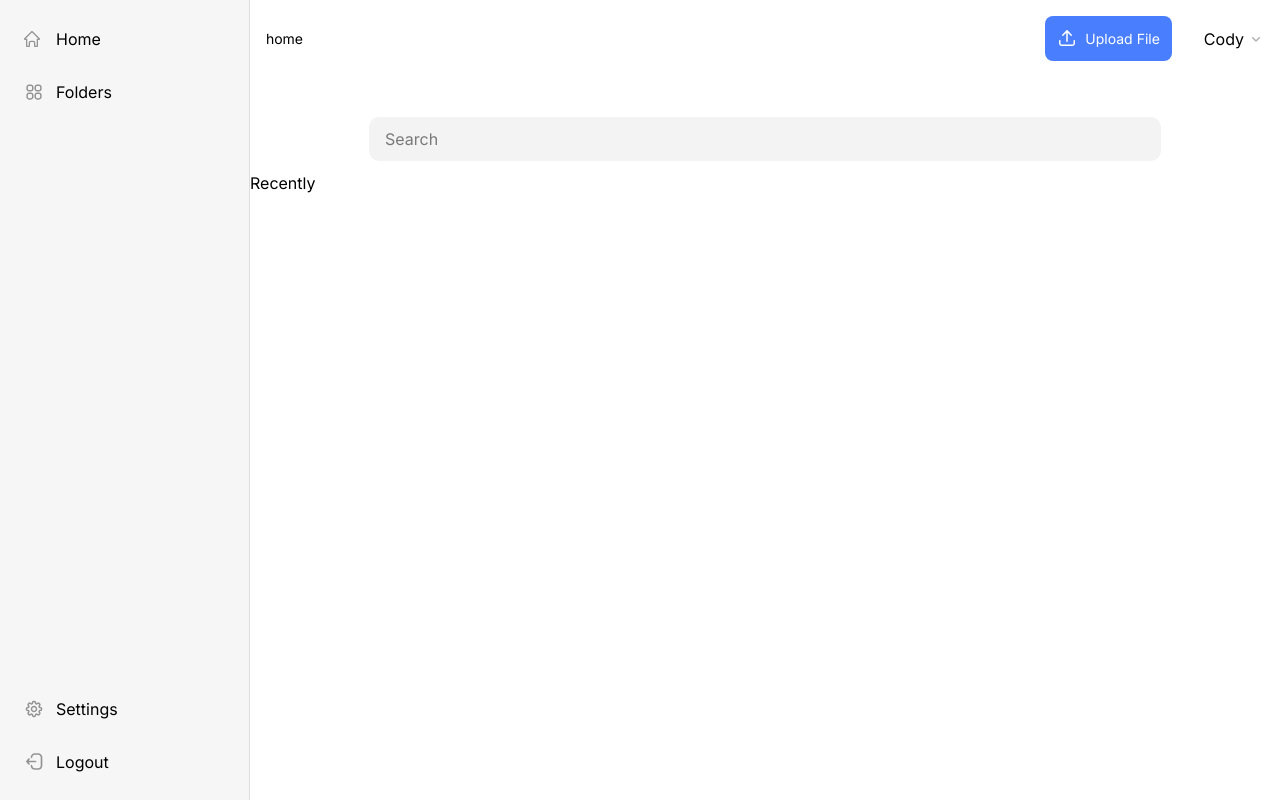
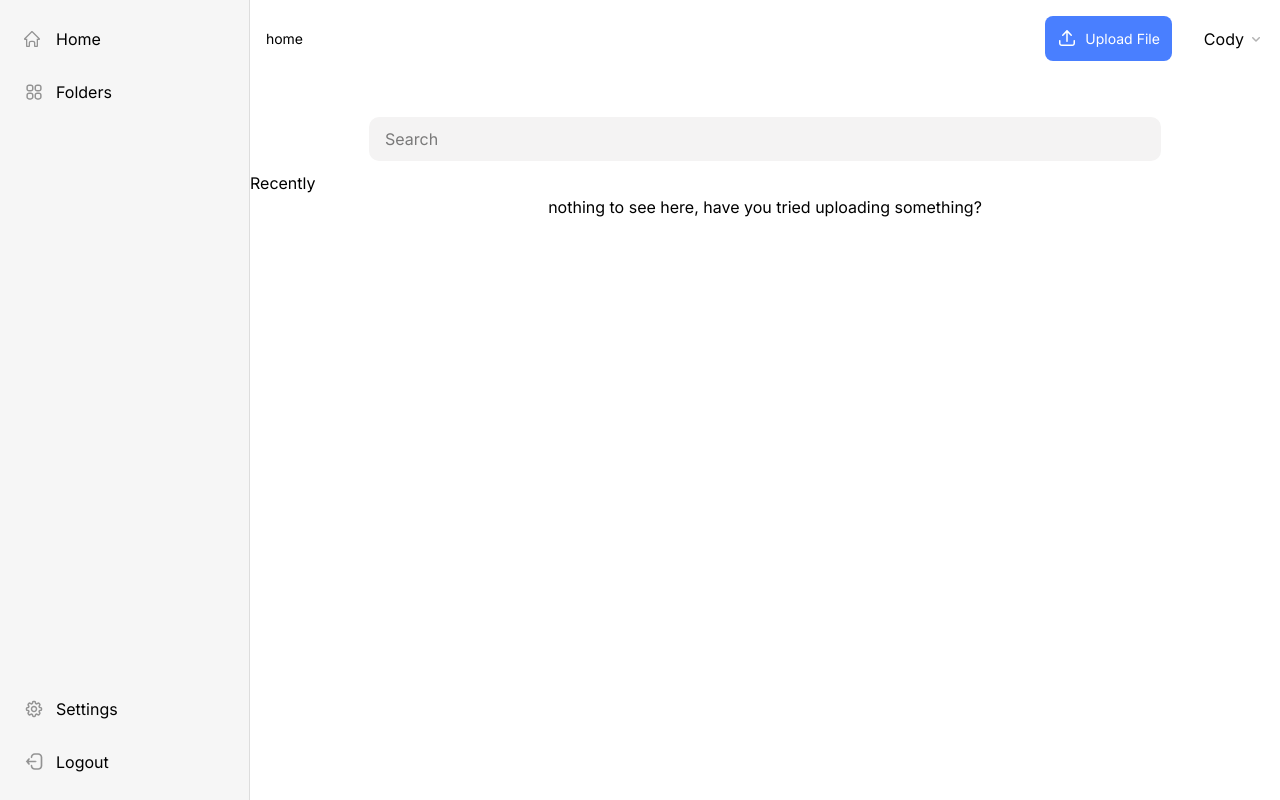
Before and after one commit to mothibimalebana/upload-a-file-frontEnd, a React (Vite) app: page /home in a window 1280 px wide. Built offline with nearby package versions, Linux system fonts and the light colour scheme; no server answers.

Commit message:
chore: created File component for the Home element

```diff
--- a/src/components/Home.jsx
+++ b/src/components/Home.jsx
@@ -1,10 +1,25 @@
+import { useEffect } from "react";
+import { useLocation } from "react-router-dom"
 
+const Files = ({files}) => {
 
-const Home = () => {
+    return(
+        <div className="files">
+            {files != [] ? <p> nothing to see here, have  you tried uploading something?</p> :
+                <div className="file">
+                    {files.map((file) => console.log(file))}
+                </div>
+            }
+        </div>
+    )
+}
+const Home = ({files}) => {
+
     return(
         <>
             <div className="container">
                 <p className="text-start" >Recently</p>
+                <Files files={files}/>
             </div>
         </>
     )
```
